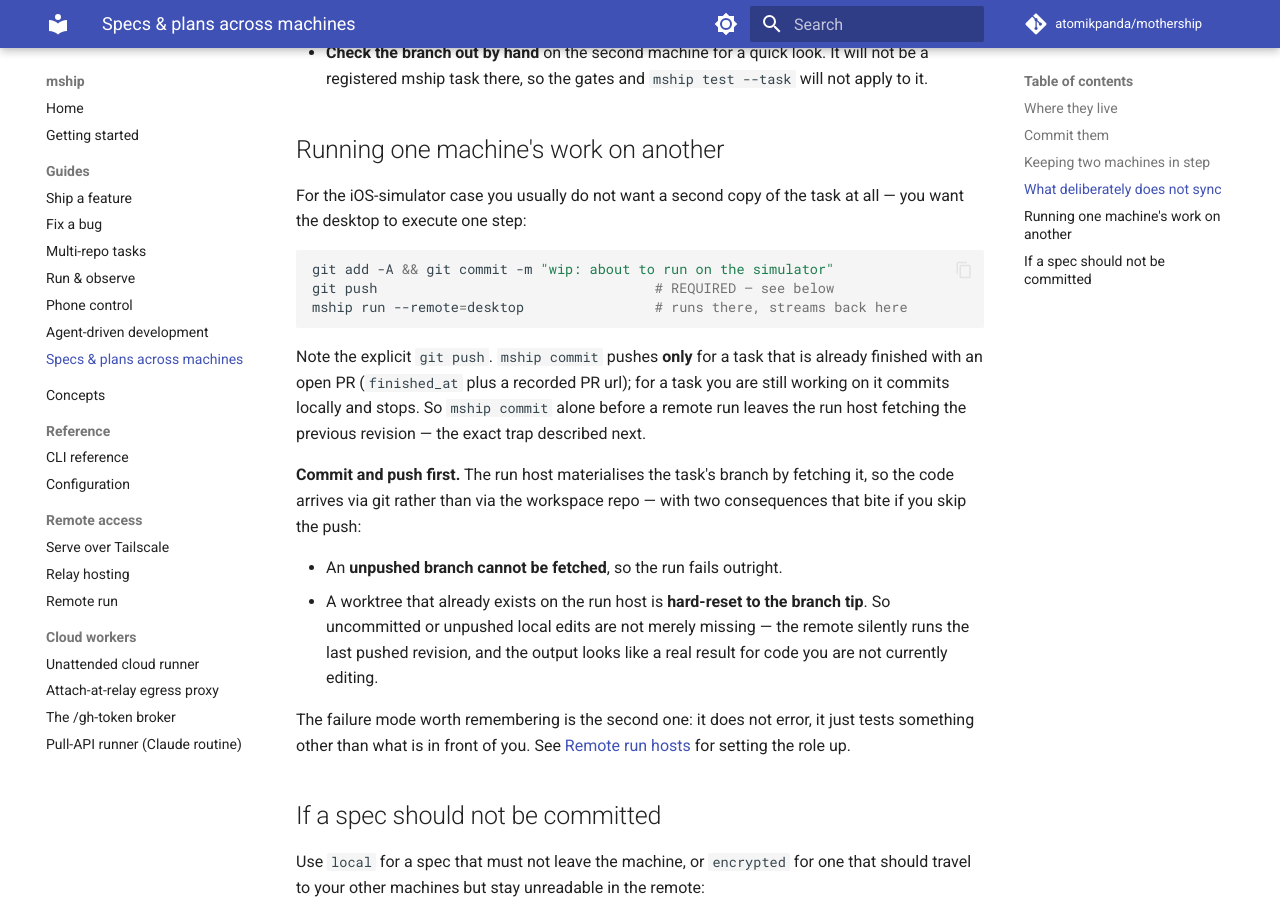
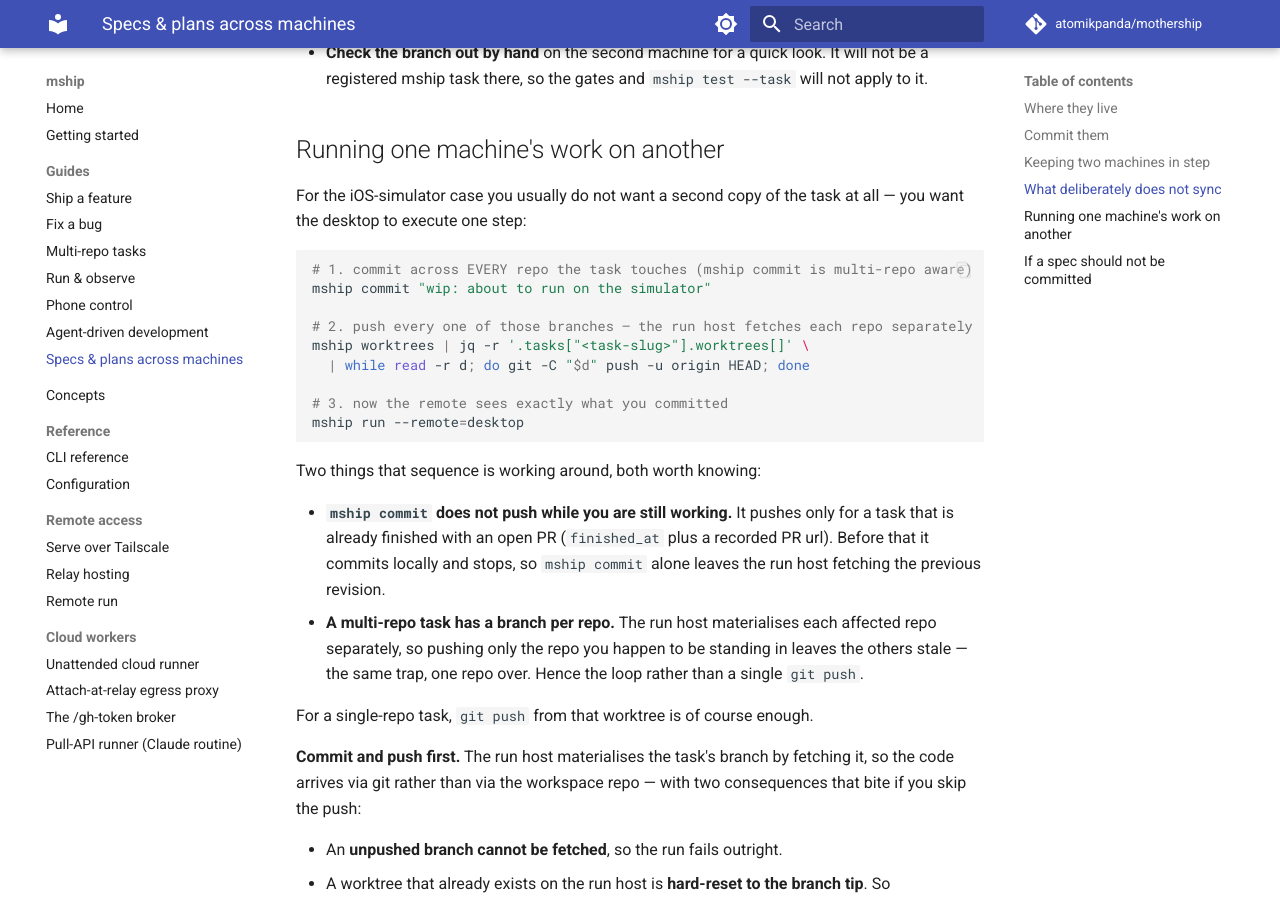
Before and after one commit to atomikpanda/mothership, an MkDocs documentation site: the page built from docs/guides/specs-across-machines.md, in a window 1280 px wide and 900 px high, scrolled down 2641 px. Built offline with MkDocs 1.6.1 and Material for MkDocs 9.7.7, drawn with Linux system fonts in a browser that asks for light colours; comment, search, counter and statistics services are not loaded.

Commit message:
docs: the remote-run example must push EVERY affected repo
Greptile's fourth pass caught that my example was single-repo-shaped in a
multi-repo tool. A task has a branch per affected repo and the run host
materialises each one separately, so `git push` from whichever worktree you
happen to be standing in leaves the others stale — the same silent-stale-code trap,
one repo over.

The example now commits with `mship commit` (which IS multi-repo aware) and then
pushes each branch by iterating the task's worktrees, a command I ran to confirm it
works rather than inventing the shape. Both workarounds are stated plainly: commit
does not push before finish, and a multi-repo task needs a push per repo.

This is the third correction to the same paragraph, which is the argument for fixing
it in the tool rather than the prose: nothing pushes before `mship finish` (that is
where `git push -u` lives), yet `materialize_worktree` documents the pushed branch
as a precondition it never establishes. A caller-side preflight that pushes clean
branches for every affected repo, and refuses on a dirty tree, would delete this
whole section.

Claude-Session: https://claude.ai/code/session_014KE6RJkqUvU8eiAJNPgHLL

````diff
--- a/docs/guides/specs-across-machines.md
+++ b/docs/guides/specs-across-machines.md
@@ -118,16 +118,29 @@ For the iOS-simulator case you usually do not want a second copy of the task at
 all — you want the desktop to execute one step:
 
 ```bash
-git add -A && git commit -m "wip: about to run on the simulator"
-git push                                  # REQUIRED — see below
-mship run --remote=desktop                # runs there, streams back here
+# 1. commit across EVERY repo the task touches (mship commit is multi-repo aware)
+mship commit "wip: about to run on the simulator"
+
+# 2. push every one of those branches — the run host fetches each repo separately
+mship worktrees | jq -r '.tasks["<task-slug>"].worktrees[]' \
+  | while read -r d; do git -C "$d" push -u origin HEAD; done
+
+# 3. now the remote sees exactly what you committed
+mship run --remote=desktop
 ```
 
-Note the explicit `git push`. `mship commit` pushes **only** for a task that is
-already finished with an open PR (`finished_at` plus a recorded PR url); for a task
-you are still working on it commits locally and stops. So `mship commit` alone
-before a remote run leaves the run host fetching the previous revision — the exact
-trap described next.
+Two things that sequence is working around, both worth knowing:
+
+- **`mship commit` does not push while you are still working.** It pushes only for a
+  task that is already finished with an open PR (`finished_at` plus a recorded PR
+  url). Before that it commits locally and stops, so `mship commit` alone leaves the
+  run host fetching the previous revision.
+- **A multi-repo task has a branch per repo.** The run host materialises each
+  affected repo separately, so pushing only the repo you happen to be standing in
+  leaves the others stale — the same trap, one repo over. Hence the loop rather than
+  a single `git push`.
+
+For a single-repo task, `git push` from that worktree is of course enough.
 
 **Commit and push first.** The run host materialises the task's branch by fetching
 it, so the code arrives via git rather than via the workspace repo — with two
````
